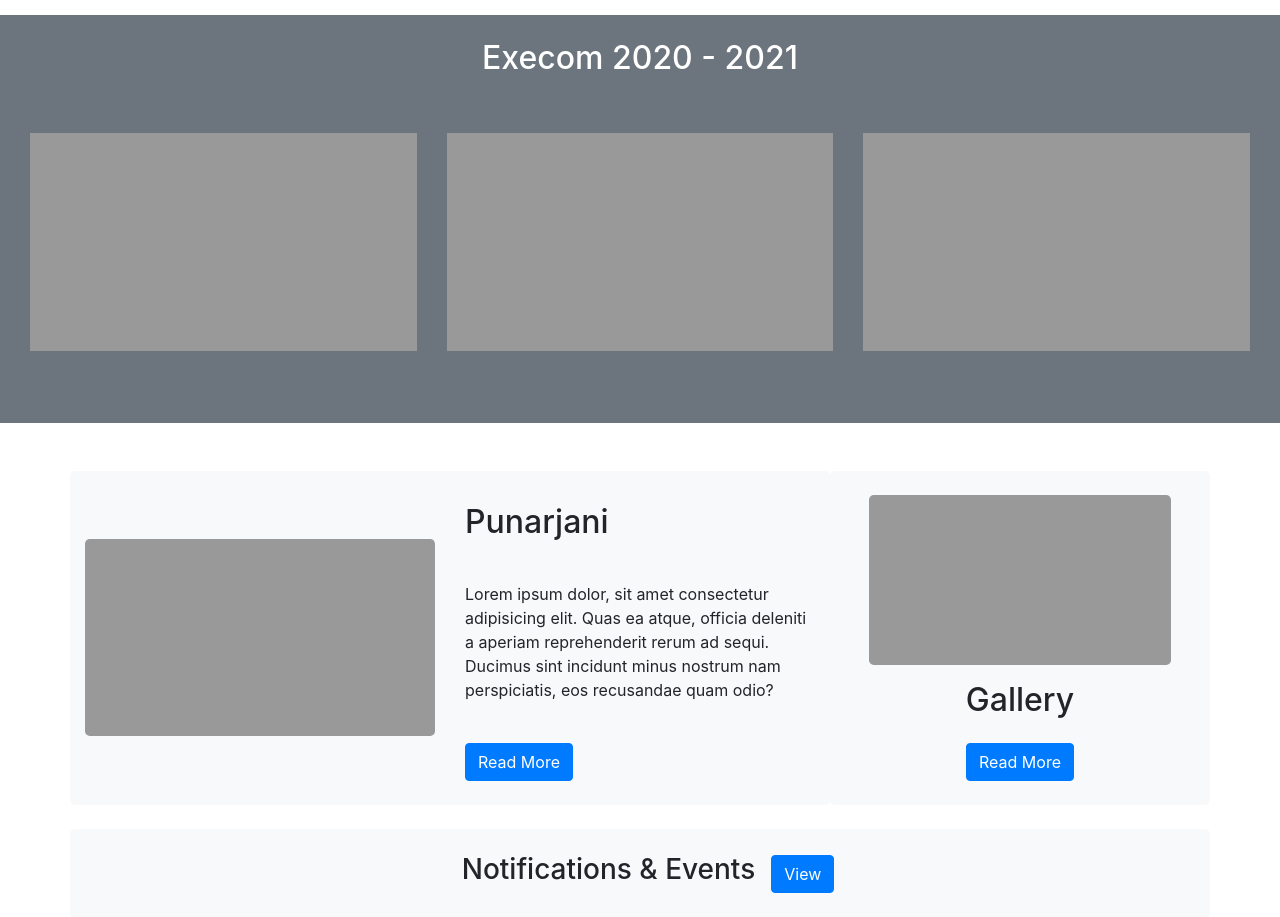
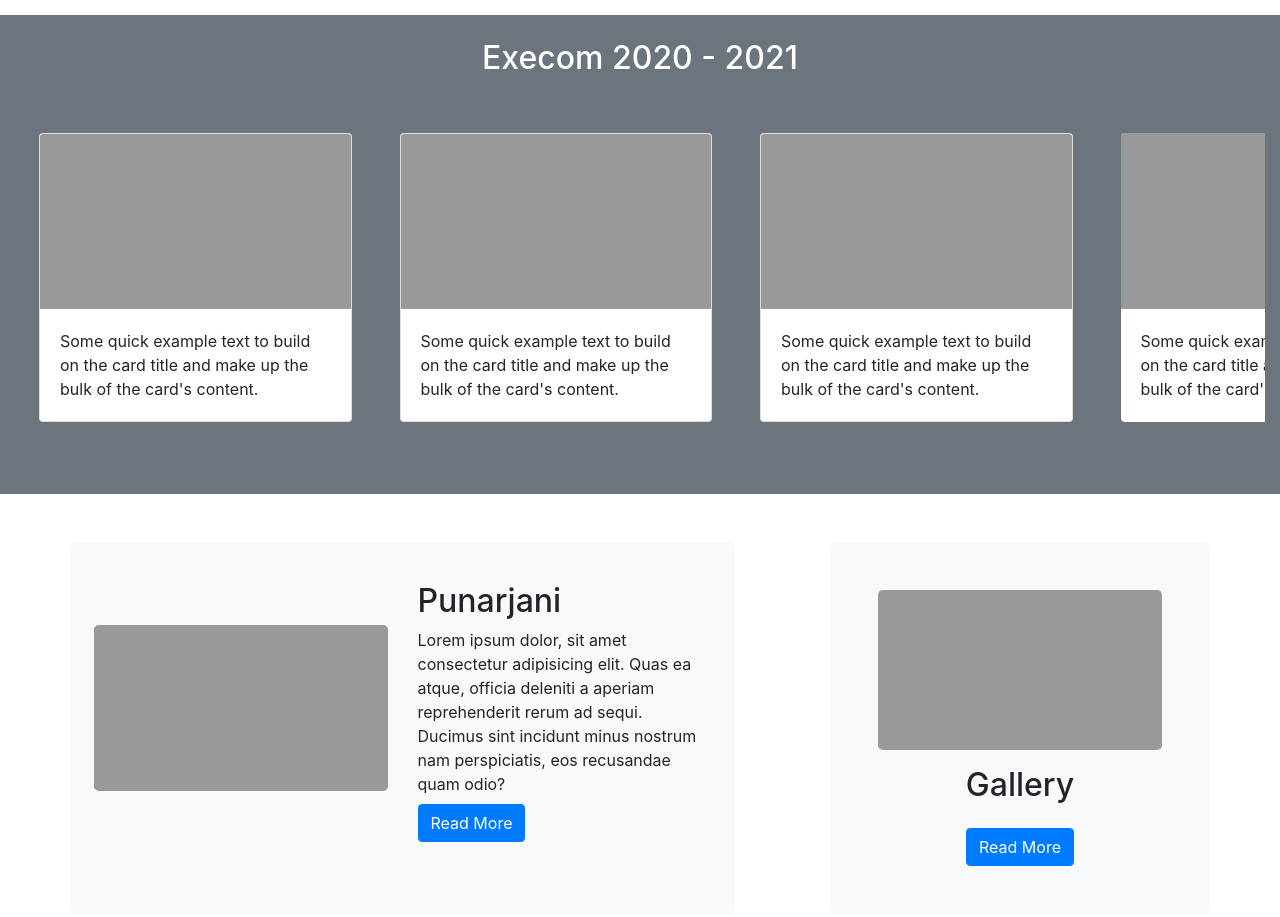
Before and after one commit to Nandukrishnat/NSSCEV, a plain HTML site: page index.html in a window 1280 px wide. Shown: the part 940-1857 px from the top of the page. Drawn offline with nearby package versions, Linux system fonts and the light colour scheme.

Commit message:
Add files via upload

```diff
--- a/app.js
+++ b/app.js
@@ -1,6 +1,6 @@
 var sk = document.getElementById('scroll');
 
-ni.addEventListener('mousewheel', function(e){
+sk.addEventListener('mousewheel', function(e){
     e.preventDefault();
    sk.scrollLeft+=e.wheelDelta*0.4;
 })
--- a/index.html
+++ b/index.html
@@ -4,7 +4,7 @@
     <meta charset="UTF-8">
     <meta http-equiv="X-UA-Compatible" content="IE=edge">
     <meta name="viewport" content="width=device-width, initial-scale=1, shrink-to-fit=no">
-    <title>Document</title>
+    <title>NSS CEV</title>
     <link rel="stylesheet" href="style.css">
     <link rel="stylesheet" href="https://stackpath.bootstrapcdn.com/bootstrap/4.4.1/css/bootstrap.min.css" integrity="sha384-Vkoo8x4CGsO3+Hhxv8T/Q5PaXtkKtu6ug5TOeNV6gBiFeWPGFN9MuhOf23Q9Ifjh" crossorigin="anonymous">
 </head>
@@ -60,25 +60,49 @@
     </div>
 
     <!-- Execom -->
-    <div class="container-fluid my-5 py-4 bg-secondary text-white">
-        <div class="text-center h2">Execom 2020 - 2021</div>
-        <div id="scroll" class="container-fluid py-5" style="overflow-x: scroll;">
-            <div class="row flex-row flex-nowrap">
-                <img src="/dummy.png" class="img-fluid rounded-lg col-md-4" alt="">
-                <img src="/dummy.png" class="img-fluid rounded-lg col-md-4" alt="">
-                <img src="/dummy.png" class="img-fluid rounded-lg col-md-4" alt="">
-                <img src="/dummy.png" class="img-fluid rounded-lg col-md-4" alt="">
-                <img src="/dummy.png" class="img-fluid rounded-lg col-md-4" alt="">
-
+    <div class="container-fluid my-5 py-4 bg-secondary">
+        <div class="text-center text-white h2">Execom 2020 - 2021</div>
+        <div id="scroll" class="py-5" style="overflow-x: scroll;">
+            <div class="d-flex flex-row flex-nowrap">
+                  <div class="card col-11 col-sm-4 col-lg-3 mx-4 p-0" style="width: 18rem;">
+                    <img src="/dummy.png" class="card-img-top" alt="/dummy.png">
+                    <div class="card-body">
+                      <p class="card-text">Some quick example text to build on the card title and make up the bulk of the card's content.</p>
+                    </div>
+                  </div>
+                  <div class="card col-11 col-sm-4 col-lg-3 mx-4 p-0" style="width: 18rem;">
+                    <img src="/dummy.png" class="card-img-top" alt="/dummy.png">
+                    <div class="card-body">
+                      <p class="card-text">Some quick example text to build on the card title and make up the bulk of the card's content.</p>
+                    </div>
+                  </div>
+                  <div class="card col-11 col-sm-4 col-lg-3 mx-4 p-0" style="width: 18rem;">
+                    <img src="/dummy.png" class="card-img-top" alt="/dummy.png">
+                    <div class="card-body">
+                      <p class="card-text">Some quick example text to build on the card title and make up the bulk of the card's content.</p>
+                    </div>
+                  </div>
+                  <div class="card border-0 col-11 col-sm-4 col-lg-3 mx-4 p-0" style="width: 18rem;">
+                    <img src="/dummy.png" class="card-img-top" alt="/dummy.png">
+                    <div class="card-body">
+                      <p class="card-text">Some quick example text to build on the card title and make up the bulk of the card's content.</p>
+                    </div>
+                  </div>
+                  <div class="card col-11 col-sm-4 col-lg-3 mx-4 p-0" style="width: 18rem;">
+                    <img src="/dummy.png" class="card-img-top" alt="/dummy.png">
+                    <div class="card-body">
+                      <p class="card-text">Some quick example text to build on the card title and make up the bulk of the card's content.</p>
+                    </div>
+                </div>
             </div>
         </div>
     </div>
 
    <div class="container">
-       <div class="row justify-content-around ">
-           <div class="col-md-8 bg-light rounded-lg">
+       <div class="row justify-content-around justify-content-lg-between">
+           <div class="col-lg-7 col-11 mx-md-0 bg-light rounded-lg mb-4 p-4">
                 <!-- Punarjani -->
-                <div class="row h-100">
+                <div class="row">
                     <!-- punarjani Image -->
                     <div class="col-md-6 d-flex align-items-center">
                         <img src="/dummy.png" class="img-fluid rounded-lg " alt="">
@@ -91,7 +115,7 @@
                     </div>
                 </div>
            </div>
-           <div class="col-md-4 bg-light rounded-lg">
+           <div class="col-lg-4 col-11 mx-md-0 bg-light rounded-lg mb-4 p-4 ">
                <!-- Gallrey -->
                 <div class="d-flex flex-column justify-content-around align-items-center p-4">
                     <div class="mx-auto"><img src="/dummy.png" class="img-fluid rounded-lg" alt=""></div>
@@ -100,9 +124,9 @@
                 </div>
            </div>
        </div>
-       <div class="row">
+       <div class="row justify-content-around">
            <!-- Notification -->
-           <div class="d-inline-flex  justify-content-center align-items-center bg-light col rounded-lg py-4 my-4">
+           <div class="d-inline-flex justify-content-center align-items-center bg-light col-lg-12 col-11 mx-auto rounded-lg py-4 mb-4">
                <div class="h3 px-3">Notifications & Events</div>
                <div><button class="btn btn-primary">View</button></div>
            </div>
```
